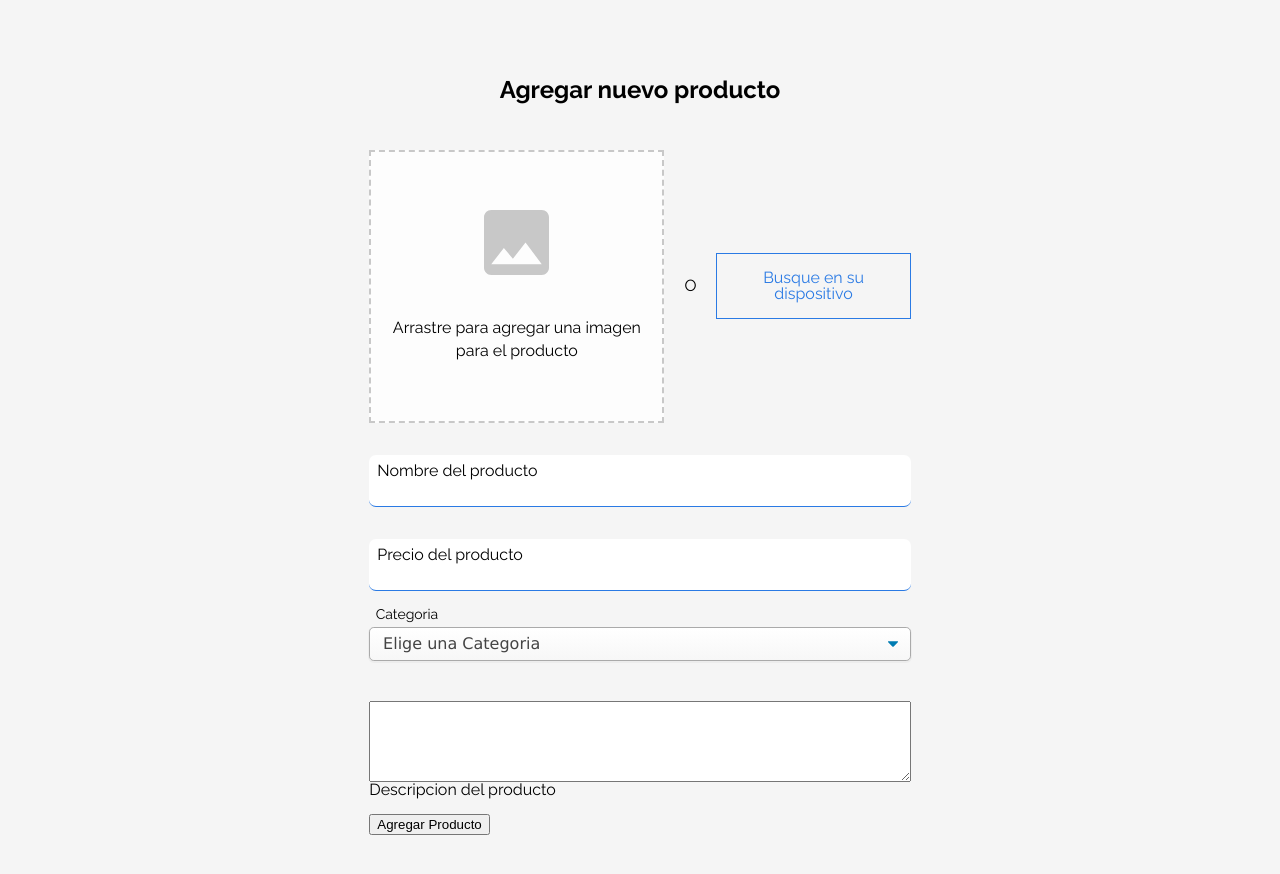
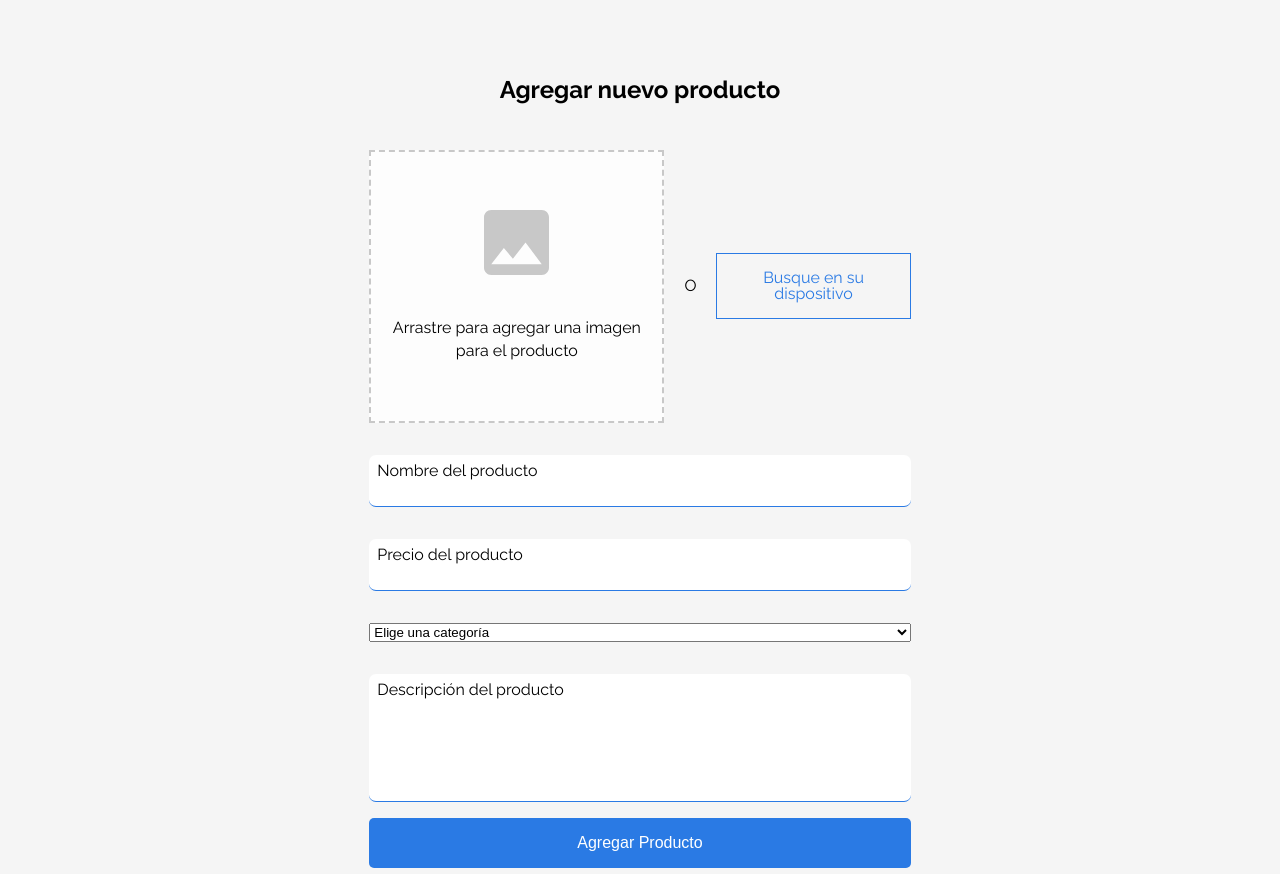
Before and after one commit to JuliMontes/Ecommerce_Challenge_ONE, a plain HTML site: page screens/agregarProducto.html in a window 1280 px wide. Shown: the part 78-952 px from the top of the page. Drawn offline with nearby package versions, Linux system fonts and the light colour scheme; some packages are replaced by stand-ins of ours; a script that the page names is missing.

Commit message:
Modificación de clases

```diff
--- a/screens/agregarProducto.html
+++ b/screens/agregarProducto.html
@@ -76,24 +76,20 @@
                             <input class="formulario__campo inputs input-precio" id="precio" name="precio" type="text" title="Escribe el precio del producto" placeholder="" required data-tipo="precioProducto" pattern="[0-9]*" data-form-producto-precio tabindex="0">
                             <span class="input-message-error" tabindex="0">Este campo no es valido</span>
                         </div>
-                        <div class="formulario-login__select">
-                            <p>Categoria</p>
-                            <select class="select-css" data-form-producto-categoria>
-                                <option>Elige una Categoria</option>
+                        <div class="formulario__campos">
+                            <select class="formulario__select" data-form-producto-categoria>
+                                <option>Elige una categoría</option>
                                 <option>Star Wars</option>
                                 <option>Consolas</option>
                                 <option>Diversos</option>
                             </select>
                         </div>
                         <div class="formulario__campos">
-                            <textarea name="descripcion" id="descripcion" class="textarea inputs" rows="5" type="text"
-                                placeholder="" required data-tipo="descripcionProducto" maxlength="300"
-                                data-form-producto-descripcion></textarea>
-                            <label class="input-label" for="descripcion">Descripcion del producto</label>
-                            <span class="input-message-error">Este campo no es valido</span>
+                            <label class="formulario__label" for="descripcion" tabindex="0">Descripción del producto</label>
+                            <textarea class="formulario__textarea inputs" id="descripcion" name="descripcion" title="Escribe la descripción del producto" placeholder="" minlength="20" maxlength="300" type="text" required data-tipo="descripcionProducto" data-form-producto-descripcion tabindex="0"></textarea>
+                            <span class="input-message-error" tabindex="0">Este campo no es valido</span>
                         </div>
-                        <input class="boton-formulario-login" type="submit" name="enviar" id="enviar"
-                            value="Agregar Producto">
+                        <input class="formulario__boton-login" type="submit" name="enviar" id="enviar" value="Agregar Producto" tabindex="0">
                     </form>
             </div>
         </section>
```
